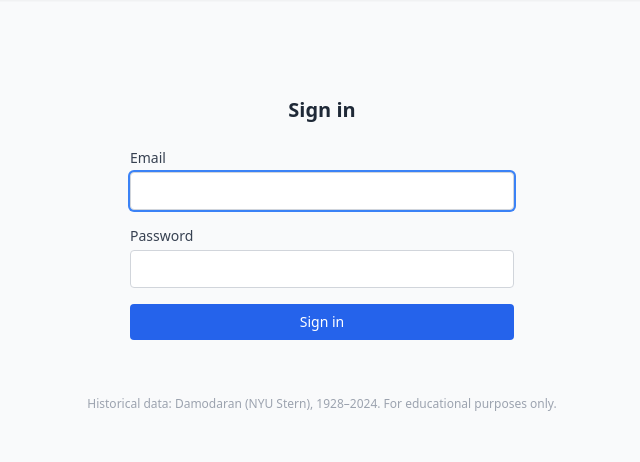
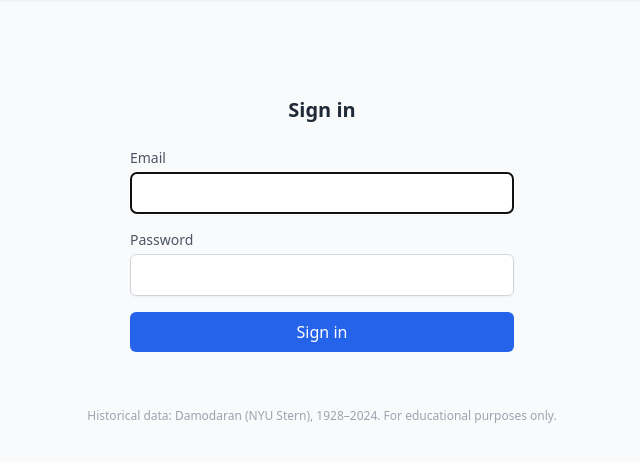
Before and after one commit to josephturnerjr/vibe_carlo, a FastAPI app: page /login in a window 1280 px wide. Shown: the part 85-547 px from the top of the page, without its empty margins (318-958 px from the left). Run offline with FastAPI, Linux system fonts and the light colour scheme; some libraries are stand-ins or nearby versions.

Commit message:
Fix some styling issues

```diff
--- a/src/vibe_carlo/static/js/distribution_picker.js
+++ b/src/vibe_carlo/static/js/distribution_picker.js
@@ -62,7 +62,7 @@ function updateDistPreview(prefix) {
         showlegend: false,
     };
 
-    Plotly.react(previewEl, traces, layout, { responsive: true, displayModeBar: false });
+    Plotly.react(previewEl, traces, layout, { responsive: true, displayModeBar: false, staticPlot: true });
 }
 
 function _uniformTrace(low, high) {
--- a/src/vibe_carlo/templates/base.html
+++ b/src/vibe_carlo/templates/base.html
@@ -17,8 +17,13 @@
                 <h1 class="text-2xl font-bold text-gray-800"><a href="/" class="hover:text-blue-600">vibe_carlo</a></h1>
                 <p class="text-sm text-gray-500">Monte Carlo financial projection</p>
             </div>
-            <nav class="flex items-center gap-4 text-sm font-medium">
-                {% if user_email %}
+            {% if user_email %}
+            <button id="mobile-menu-btn" class="md:hidden p-2 text-gray-600 hover:text-blue-600" aria-label="Toggle menu">
+                <svg class="w-6 h-6" fill="none" stroke="currentColor" viewBox="0 0 24 24">
+                    <path id="menu-icon" stroke-linecap="round" stroke-linejoin="round" stroke-width="2" d="M4 6h16M4 12h16M4 18h16"/>
+                </svg>
+            </button>
+            <nav class="hidden md:flex items-center gap-4 text-sm font-medium">
                 <a href="/" class="text-gray-600 hover:text-blue-600">Simulation</a>
                 <a href="/snapshots" class="text-gray-600 hover:text-blue-600">Snapshots</a>
                 <a href="/plans" class="text-gray-600 hover:text-blue-600">Plans</a>
@@ -28,9 +33,35 @@
                 <form method="post" action="/logout" class="inline">
                     <button type="submit" class="text-gray-600 hover:text-red-600">Logout</button>
                 </form>
-                {% endif %}
             </nav>
+            {% endif %}
         </div>
+        {% if user_email %}
+        <nav id="mobile-menu" class="hidden md:hidden border-t border-gray-100 px-6 py-3 text-sm font-medium">
+            <div class="flex flex-col gap-3">
+                <a href="/" class="text-gray-600 hover:text-blue-600">Simulation</a>
+                <a href="/snapshots" class="text-gray-600 hover:text-blue-600">Snapshots</a>
+                <a href="/plans" class="text-gray-600 hover:text-blue-600">Plans</a>
+                <a href="/timeline" class="text-gray-600 hover:text-blue-600">Timeline</a>
+                <div class="border-t border-gray-100 pt-3 flex items-center justify-between">
+                    <span class="text-gray-500">{{ user_email }}</span>
+                    <form method="post" action="/logout" class="inline">
+                        <button type="submit" class="text-gray-600 hover:text-red-600">Logout</button>
+                    </form>
+                </div>
+            </div>
+        </nav>
+        <script>
+            document.getElementById('mobile-menu-btn').addEventListener('click', function() {
+                const menu = document.getElementById('mobile-menu');
+                const icon = document.getElementById('menu-icon');
+                const open = menu.classList.toggle('hidden');
+                icon.setAttribute('d', open
+                    ? 'M4 6h16M4 12h16M4 18h16'
+                    : 'M6 18L18 6M6 6l12 12');
+            });
+        </script>
+        {% endif %}
     </header>
     <main class="max-w-6xl mx-auto px-6 py-8">
         {% block content %}{% endblock %}
--- a/src/vibe_carlo/templates/index.html
+++ b/src/vibe_carlo/templates/index.html
@@ -236,6 +236,7 @@ function renderCharts() {
         legend: { orientation: 'h', y: -0.2 },
         margin: { t: 20, r: 20 },
         hovermode: 'x unified',
+        dragmode: 'ontouchstart' in window ? false : 'zoom',
     };
 
     var histTrace = {
@@ -249,6 +250,7 @@ function renderCharts() {
         yaxis: { title: 'Frequency' },
         margin: { t: 20, r: 20 },
         bargap: 0.05,
+        dragmode: 'ontouchstart' in window ? false : 'zoom',
     };
 
     Plotly.newPlot('fan-chart', fanTraces, fanLayout, { responsive: true });
--- a/src/vibe_carlo/templates/login.html
+++ b/src/vibe_carlo/templates/login.html
@@ -8,17 +8,17 @@
     {% endif %}
     <form method="post" action="/login" class="space-y-4">
         <div>
-            <label for="email" class="block text-sm font-medium text-gray-700 mb-1">Email</label>
+            <label for="email" class="block text-sm font-medium text-gray-600 mb-1">Email</label>
             <input type="email" id="email" name="email" required autofocus
-                   class="w-full border border-gray-300 rounded px-3 py-2 text-sm focus:outline-none focus:ring-2 focus:ring-blue-500">
+                   class="w-full rounded-md border-gray-300 shadow-sm focus:border-blue-500 focus:ring-blue-500 border px-3 py-2">
         </div>
         <div>
-            <label for="password" class="block text-sm font-medium text-gray-700 mb-1">Password</label>
+            <label for="password" class="block text-sm font-medium text-gray-600 mb-1">Password</label>
             <input type="password" id="password" name="password" required
-                   class="w-full border border-gray-300 rounded px-3 py-2 text-sm focus:outline-none focus:ring-2 focus:ring-blue-500">
+                   class="w-full rounded-md border-gray-300 shadow-sm focus:border-blue-500 focus:ring-blue-500 border px-3 py-2">
         </div>
         <button type="submit"
-                class="w-full bg-blue-600 text-white py-2 px-4 rounded text-sm font-medium hover:bg-blue-700 focus:outline-none focus:ring-2 focus:ring-blue-500">
+                class="w-full bg-blue-600 text-white py-2 px-4 rounded-md font-medium hover:bg-blue-700 transition-colors">
             Sign in
         </button>
     </form>
--- a/src/vibe_carlo/templates/plan_author.html
+++ b/src/vibe_carlo/templates/plan_author.html
@@ -6,7 +6,7 @@
     <h2 class="text-lg font-semibold text-gray-700">Plan:</h2>
     <form hx-post="/plans/{{ plan.id }}/name" hx-target="#plan-name-feedback" hx-swap="innerHTML" class="flex items-center gap-2">
         <input type="text" name="name" value="{{ plan.name }}" required
-               class="rounded-md border-gray-300 shadow-sm focus:border-blue-500 focus:ring-blue-500 border px-3 py-2 text-sm">
+               class="rounded-md border-gray-300 shadow-sm focus:border-blue-500 focus:ring-blue-500 border px-3 py-2">
         <button type="submit" class="text-blue-600 hover:text-blue-800 text-sm font-medium">Rename</button>
     </form>
     <span id="plan-name-feedback" class="text-sm"></span>
--- a/src/vibe_carlo/templates/plan_simulate.html
+++ b/src/vibe_carlo/templates/plan_simulate.html
@@ -151,6 +151,7 @@ function renderCharts() {
         legend: { orientation: 'h', y: -0.2 },
         margin: { t: 20, r: 20 },
         hovermode: 'x unified',
+        dragmode: 'ontouchstart' in window ? false : 'zoom',
     };
 
     var histTrace = {
@@ -164,6 +165,7 @@ function renderCharts() {
         yaxis: { title: 'Frequency' },
         margin: { t: 20, r: 20 },
         bargap: 0.05,
+        dragmode: 'ontouchstart' in window ? false : 'zoom',
     };
 
     Plotly.newPlot('fan-chart', fanTraces, fanLayout, { responsive: true });
--- a/src/vibe_carlo/templates/plans.html
+++ b/src/vibe_carlo/templates/plans.html
@@ -6,7 +6,7 @@
 
     <form method="post" action="/plans" class="flex gap-3 mb-6">
         <input type="text" name="name" placeholder="New plan name" required
-               class="flex-1 rounded-md border-gray-300 shadow-sm focus:border-blue-500 focus:ring-blue-500 border px-3 py-2 text-sm">
+               class="flex-1 rounded-md border-gray-300 shadow-sm focus:border-blue-500 focus:ring-blue-500 border px-3 py-2">
         <button type="submit"
                 class="bg-blue-600 hover:bg-blue-700 text-white font-medium py-2 px-4 rounded-md transition-colors text-sm">
             Create Plan
--- a/src/vibe_carlo/templates/timeline.html
+++ b/src/vibe_carlo/templates/timeline.html
@@ -151,6 +151,7 @@
         margin: { t: 20, r: 20 },
         hovermode: 'closest',
         annotations: annotations,
+        dragmode: 'ontouchstart' in window ? false : 'zoom',
     };
 
     Plotly.newPlot('timeline-chart', traces, layout, { responsive: true });
```
Also changed, not shown: src/vibe_carlo/templates/partials/distribution_picker.html (+7 -7 lines).
